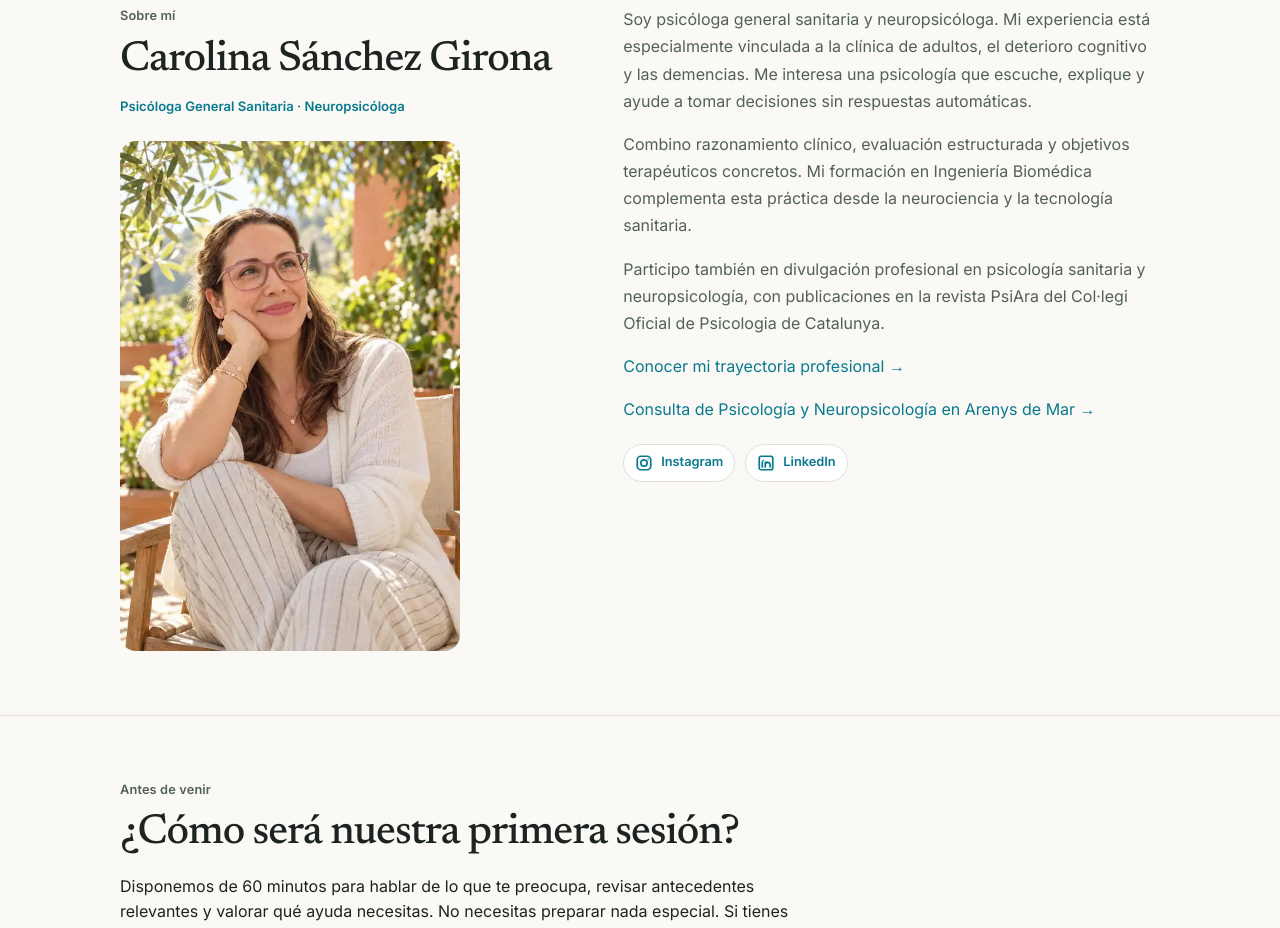
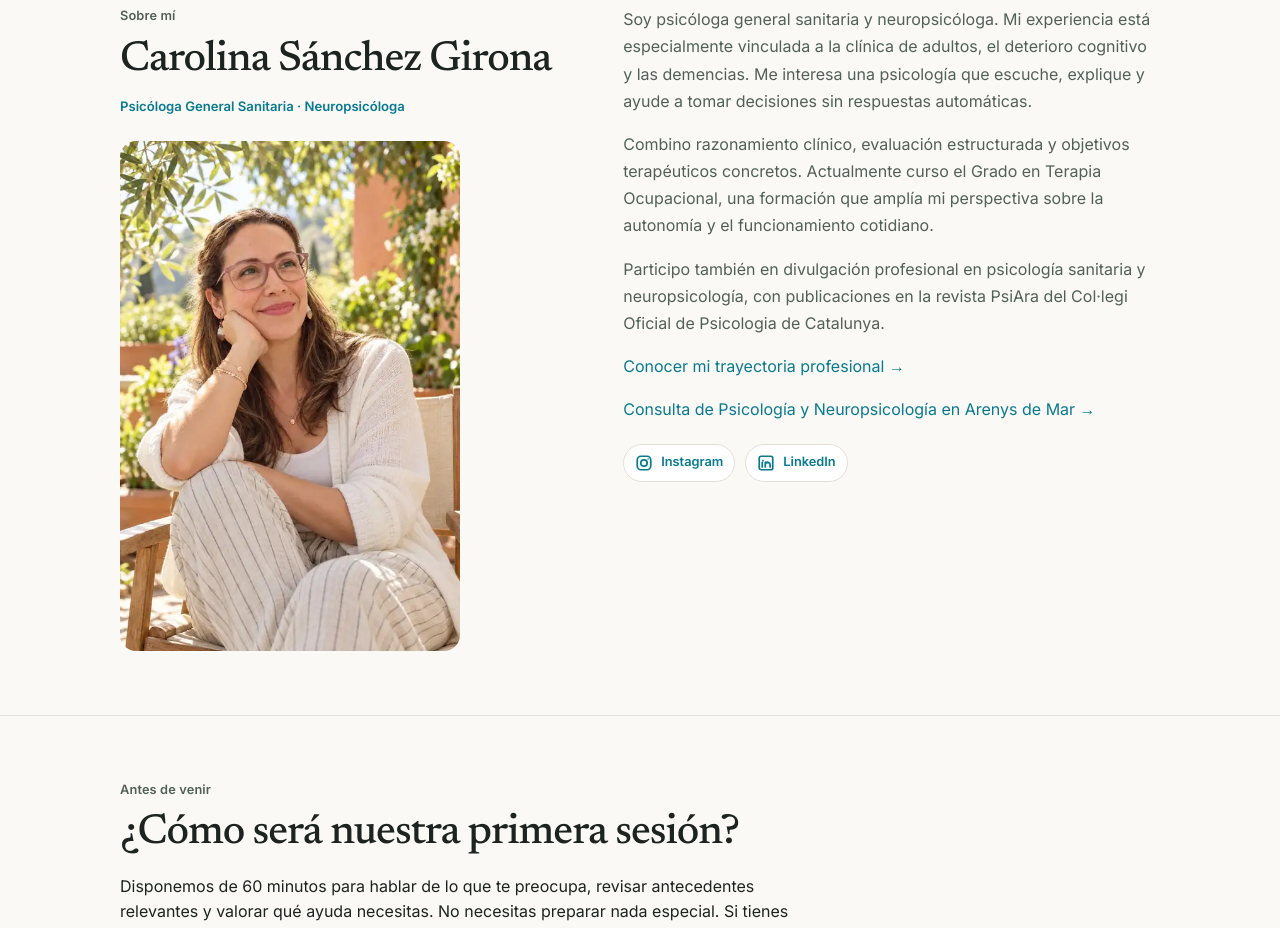
Before and after one commit to carolinasanchezgirona/Portfolio-Carolina, a Next.js app: page / in a window 1280 px wide. Shown: the part 3560-4488 px from the top of the page. Built offline with nearby package versions, Linux system fonts and the light colour scheme.

Commit message:
Corregir formación académica: Terapia Ocupacional en lugar de Ingeniería Biomédica

```diff
--- a/app/page.tsx
+++ b/app/page.tsx
@@ -237,8 +237,8 @@ export default function HomePage() {
               escuche, explique y ayude a tomar decisiones sin respuestas automáticas.
             </p>
             <p>
-              Combino razonamiento clínico, evaluación estructurada y objetivos terapéuticos concretos. Mi formación
-              en Ingeniería Biomédica complementa esta práctica desde la neurociencia y la tecnología sanitaria.
+              Combino razonamiento clínico, evaluación estructurada y objetivos terapéuticos concretos. Actualmente
+              curso el Grado en Terapia Ocupacional, una formación que amplía mi perspectiva sobre la autonomía y el funcionamiento cotidiano.
             </p>
             <p>
               Participo también en divulgación profesional en psicología sanitaria y neuropsicología, con publicaciones en la revista PsiAra del Col·legi Oficial de Psicologia de Catalunya.
```
